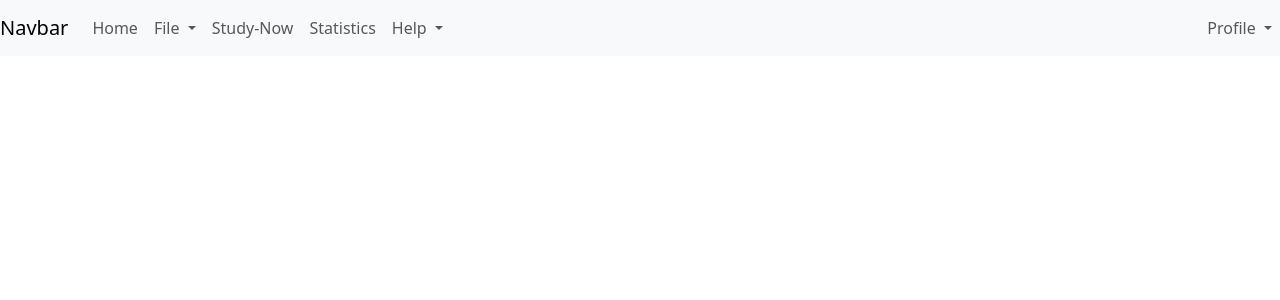
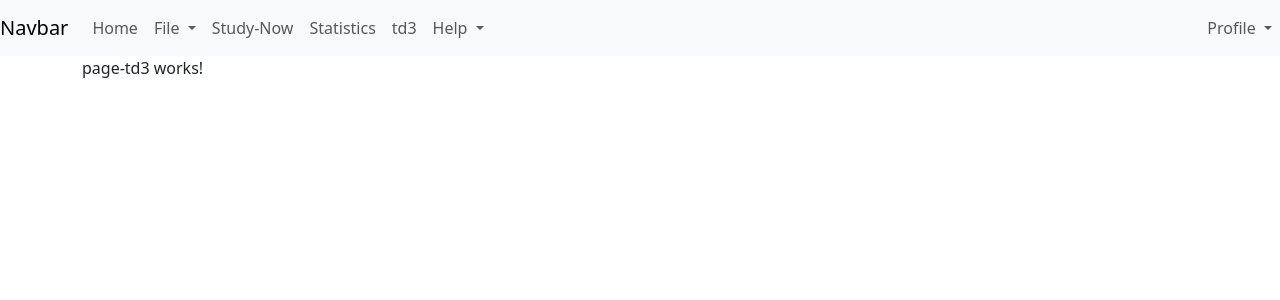
Before and after one commit to Arnaud-Nauwynck/td-angular-2026, an Angular app: page /td3 in a window 1280 px wide. Before the commit this address led to /. Shown: the top 300 px of the page. Built offline with nearby package versions, Linux system fonts and the light colour scheme.

Commit message:
added td3

```diff
--- a/src/app/app.html
+++ b/src/app/app.html
@@ -21,6 +21,10 @@
     </li>
     <li class="nav-item">
       <a class="nav-link" routerLink="/statistics">Statistics</a>
+    </li>
+
+    <li class="nav-item">
+      <a class="nav-link" routerLink="/td3">td3</a>
     </li>
 
     <li ngbDropdown class="nav-item">
--- a/src/app/app.routes.ts
+++ b/src/app/app.routes.ts
@@ -6,6 +6,7 @@ import { DocumentationPage } from './documentation-page/documentation-page';
 import { GlossaryPage } from './glossary-page/glossary-page';
 import { SettingsPage } from './settings-page/settings-page';
 import { HomePage } from './home-page/home-page';
+import { PageTd3 } from './page-td3/page-td3';
 
 
 export const routes: Routes = [
@@ -18,5 +19,6 @@ export const routes: Routes = [
   {path:'documentation', component: DocumentationPage},
   {path:'glossary', component: GlossaryPage},
   {path:'profile/settings', component: SettingsPage},
+  {path:'td3', component: PageTd3},
 
 ];
--- /dev/null
+++ b/src/app/page-td3/page-td3.html
@@ -0,0 +1 @@
+<p>page-td3 works!</p>
```
Also changed, not shown: src/app/page-td3/page-td3.ts (added, +8 -0 lines).
